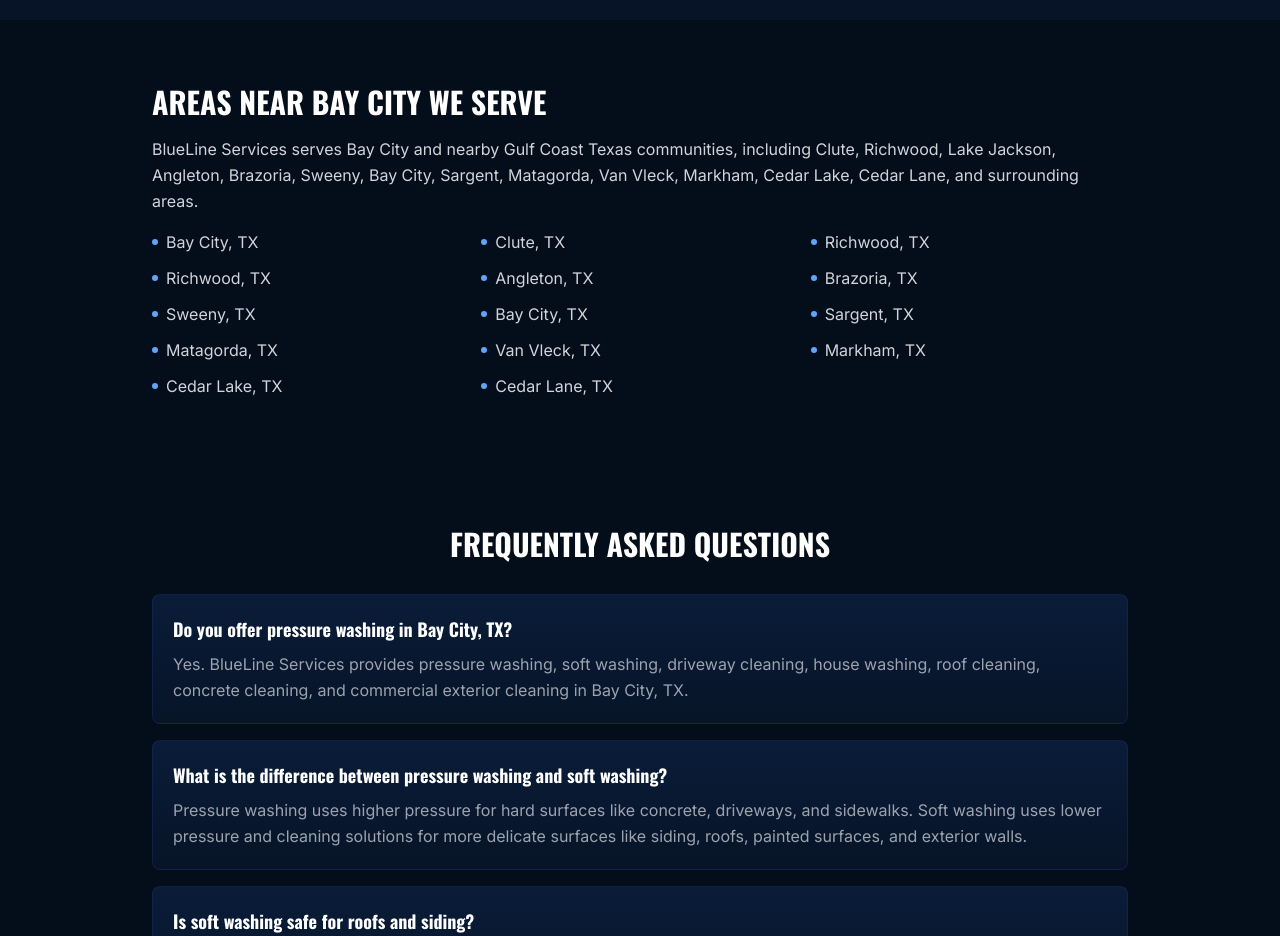
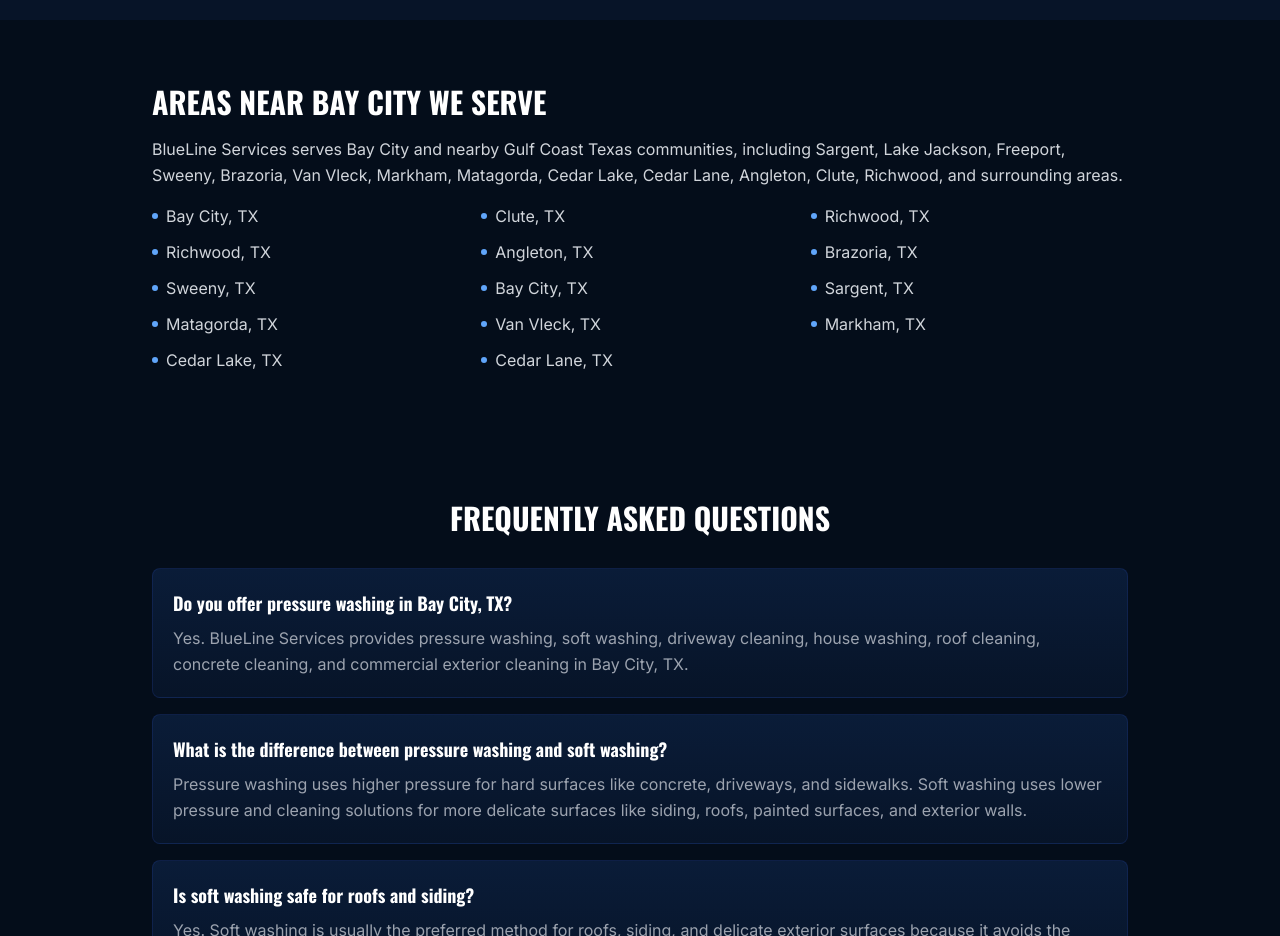
Before and after one commit to JDFerguson1989/blueline-services, a Next.js app: page /pressure-washing-bay-city-tx in a window 1280 px wide. Shown: the part 2520-3456 px from the top of the page. Built offline with nearby package versions, Linux system fonts and the light colour scheme.

Commit message:
Final Bay City page cleanup

```diff
--- a/app/pressure-washing-bay-city-tx/page.tsx
+++ b/app/pressure-washing-bay-city-tx/page.tsx
@@ -272,7 +272,7 @@
             Areas Near Bay City We Serve
           </h2>
           <p className="text-gray-300 leading-relaxed mb-4">
-            BlueLine Services serves Bay City and nearby Gulf Coast Texas communities, including Clute, Richwood, Lake Jackson, Angleton, Brazoria, Sweeny, Bay City, Sargent, Matagorda, Van Vleck, Markham, Cedar Lake, Cedar Lane, and surrounding areas.
+            BlueLine Services serves Bay City and nearby Gulf Coast Texas communities, including Sargent, Lake Jackson, Freeport, Sweeny, Brazoria, Van Vleck, Markham, Matagorda, Cedar Lake, Cedar Lane, Angleton, Clute, Richwood, and surrounding areas.
           </p>
           <div className="grid grid-cols-2 md:grid-cols-3 gap-3 text-gray-300">
             {[
```
